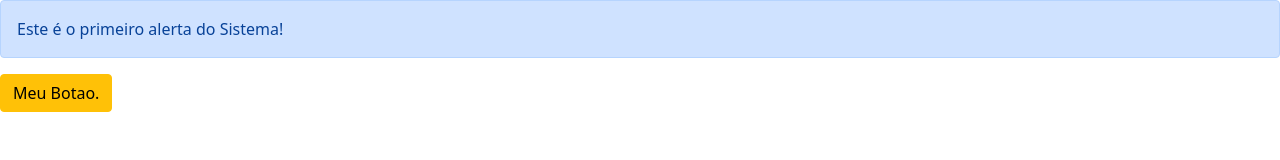
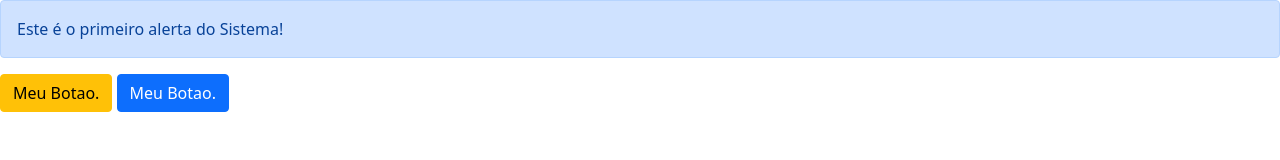
Before and after one commit to amartinsgp/19A_Devops, a plain HTML site: page index.html in a window 1280 px wide. Drawn offline with Linux system fonts and the light colour scheme.

Commit message:
Commit de novo

```diff
--- a/index.html
+++ b/index.html
@@ -11,6 +11,7 @@
         Este é o primeiro alerta do Sistema!
     </div>
     <button type="button" class="btn btn-warning">Meu Botao.</button>
+    <button type="button" class="btn btn-primary">Meu Botao.</button>
 
     <script src="jquery-3.6.0.min.js"></script>
     <script src="bootstrap.bundle.min.js"></script>
```
